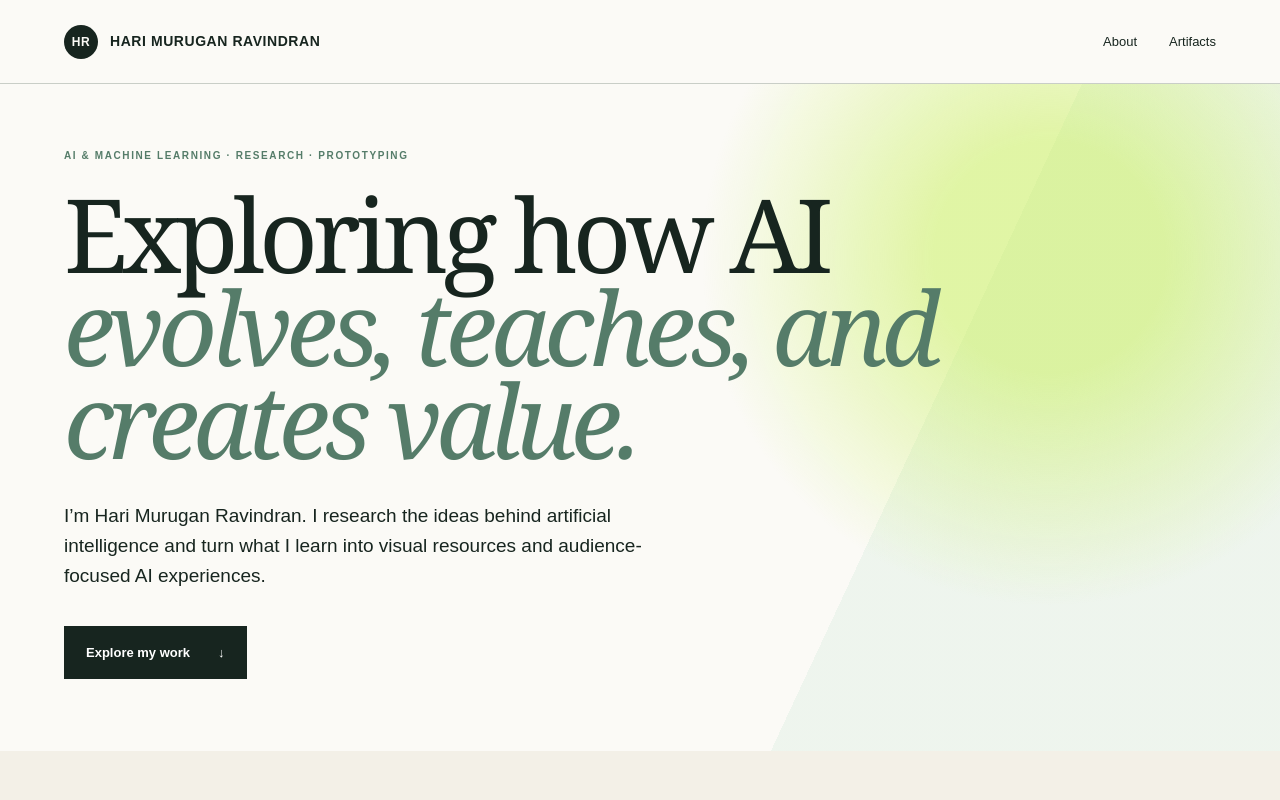
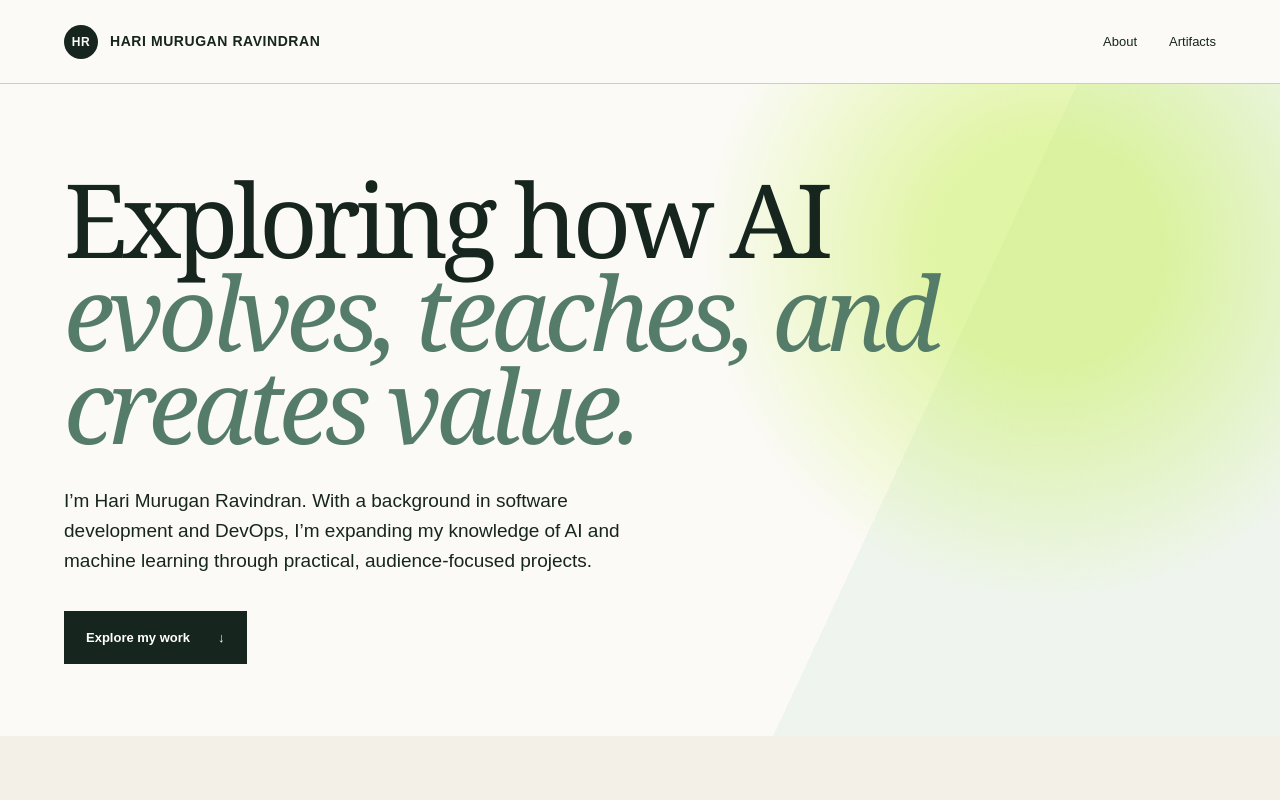
Before and after one commit to Hari-Murugan-Ravindran/portfolio, a Next.js app: page / in a window 1280 px wide. Shown: the top 800 px of the page. Built offline with nearby package versions, Linux system fonts and the light colour scheme.

Commit message:
Refine hero professional positioning

```diff
--- a/app/globals.css
+++ b/app/globals.css
@@ -12,7 +12,6 @@ a { color:inherit; text-decoration:none; }
 .navlinks a:hover { text-decoration:underline; text-underline-offset:5px; }
 .hero { padding:8vh 5vw 9vh; position:relative; overflow:hidden; background:radial-gradient(circle at 82% 26%, rgba(200,240,90,.52) 0 10%, transparent 30%),linear-gradient(115deg,transparent 0 68%,rgba(169,217,196,.16) 68% 100%),var(--paper); }
 .eyebrow,.sectionLabel { text-transform:uppercase; letter-spacing:.15em; font-size:11px; font-weight:700; }
-.heroKicker { position:relative; z-index:1; color:#557c69; text-transform:uppercase; letter-spacing:.16em; font-size:10px; font-weight:700; }
 .hero h1 { max-width:950px; margin:24px 0; font-family:Georgia,serif; font-size:clamp(56px,8vw,116px); line-height:.91; font-weight:400; letter-spacing:-.055em; position:relative; z-index:1; }
 .hero h1 em { display:block; color:#557c69; }
 .lede { max-width:590px; font-size:19px; line-height:1.6; margin:34px 0; }
--- a/app/page.tsx
+++ b/app/page.tsx
@@ -10,10 +10,9 @@ export default function Home() {
       </nav>
 
       <section className="hero" id="top">
-        <p className="heroKicker">AI & machine learning · Research · Prototyping</p>
         <h1>Exploring how AI <em>evolves, teaches, and creates value.</em></h1>
         <div className="heroLower">
-          <div><p className="lede">I’m Hari Murugan Ravindran. I research the ideas behind artificial intelligence and turn what I learn into visual resources and audience-focused AI experiences.</p><a className="button" href="#artifacts">Explore my work <span aria-hidden="true">↓</span></a></div>
+          <div><p className="lede">I’m Hari Murugan Ravindran. With a background in software development and DevOps, I’m expanding my knowledge of AI and machine learning through practical, audience-focused projects.</p><a className="button" href="#artifacts">Explore my work <span aria-hidden="true">↓</span></a></div>
         </div>
       </section>
 
```
